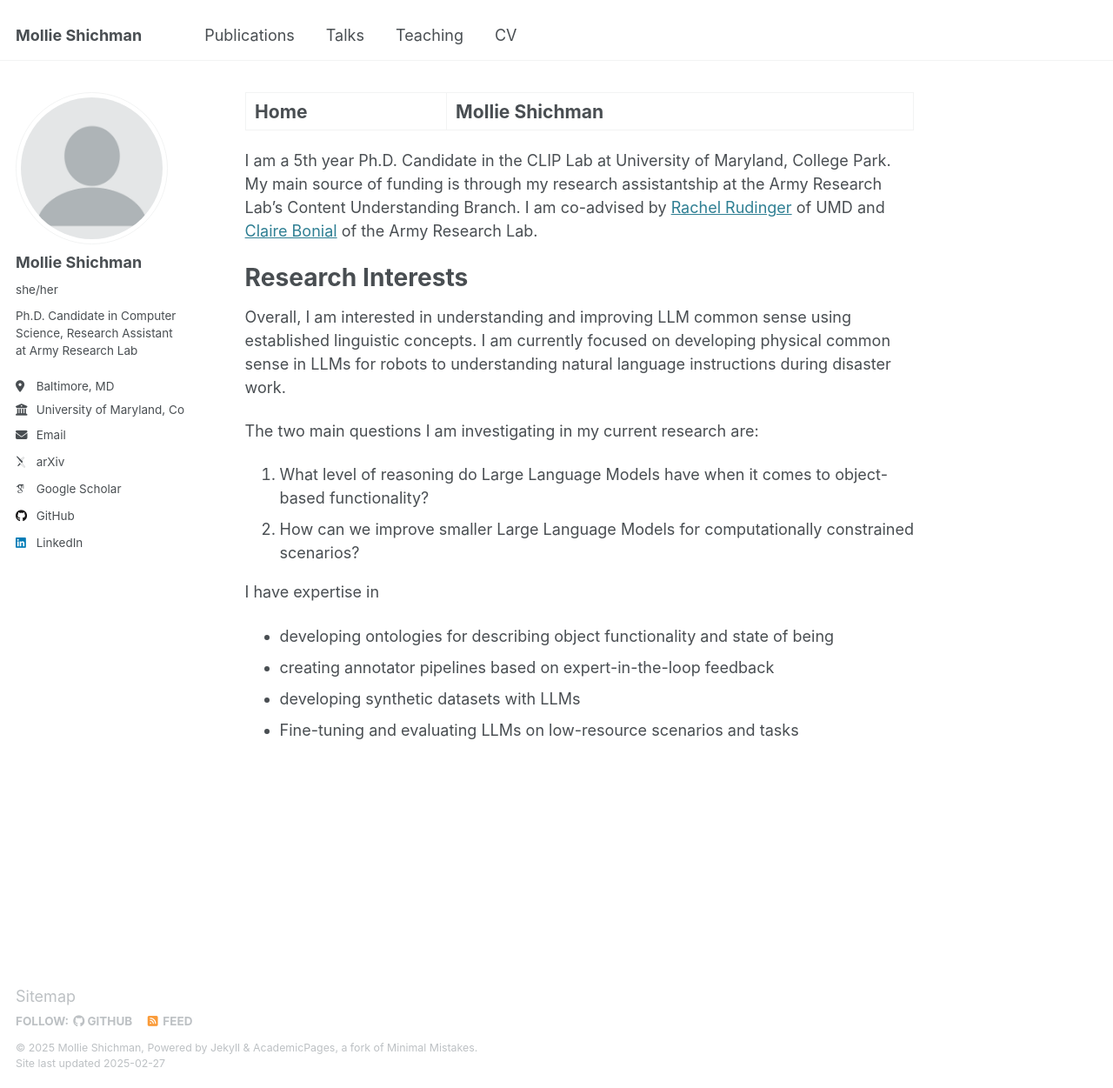
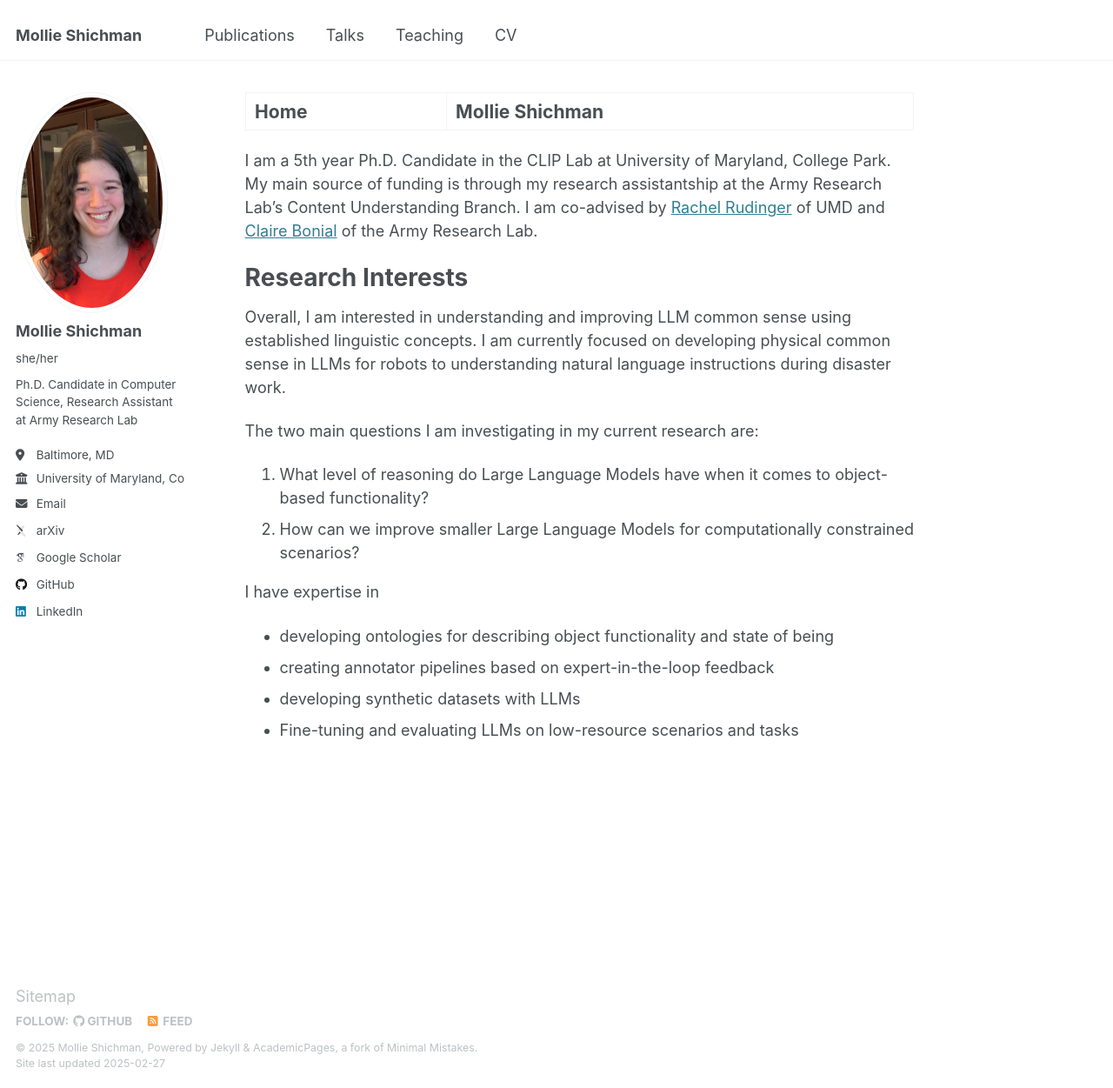
Before and after one commit to mshich1/mshich1.github.io, a Jekyll site: the page built from _pages/about.md, in a window 1280 px wide and 1251 px high. Shown: the whole window at 87% size. Built offline with Jekyll 4.4.1, drawn with Linux system fonts in a browser that asks for light colours; some web fonts are replaced.

Commit message:
Update _config.yml to include my profile pic

```diff
--- a/_config.yml
+++ b/_config.yml
@@ -15,14 +15,14 @@ name                     : &name "Mollie Shichman"
 description              : &description "A Ph.D. Candidate in Natural Language Processing"
 url                      : https://mshich1.github.io # the base hostname & protocol for your site e.g. "https://[your GitHub username].github.io"
 baseurl                  : "" # the subpath of your site, e.g. "/blog"
-repository               : "academicpages/academicpages.github.io"
+repository               : "mshich1/mshich1.github.io"
 
 # Site Author - The following control what appear as part of the author content on the side bar.
 #               If a field is blank the icon and link will not appear, otherwise it will be shown.
 #               Additional customization can be done by editing /_includes/author-profile.html
 author:
   # Biographic information
-  avatar           : "profile.png"
+  avatar           : "Mollie_Shichman_2.jpg"
   name             : "Mollie Shichman"
   pronouns         : "she/her"
   bio              : "Ph.D. Candidate in Computer Science, Research Assistant at Army Research Lab"
```
